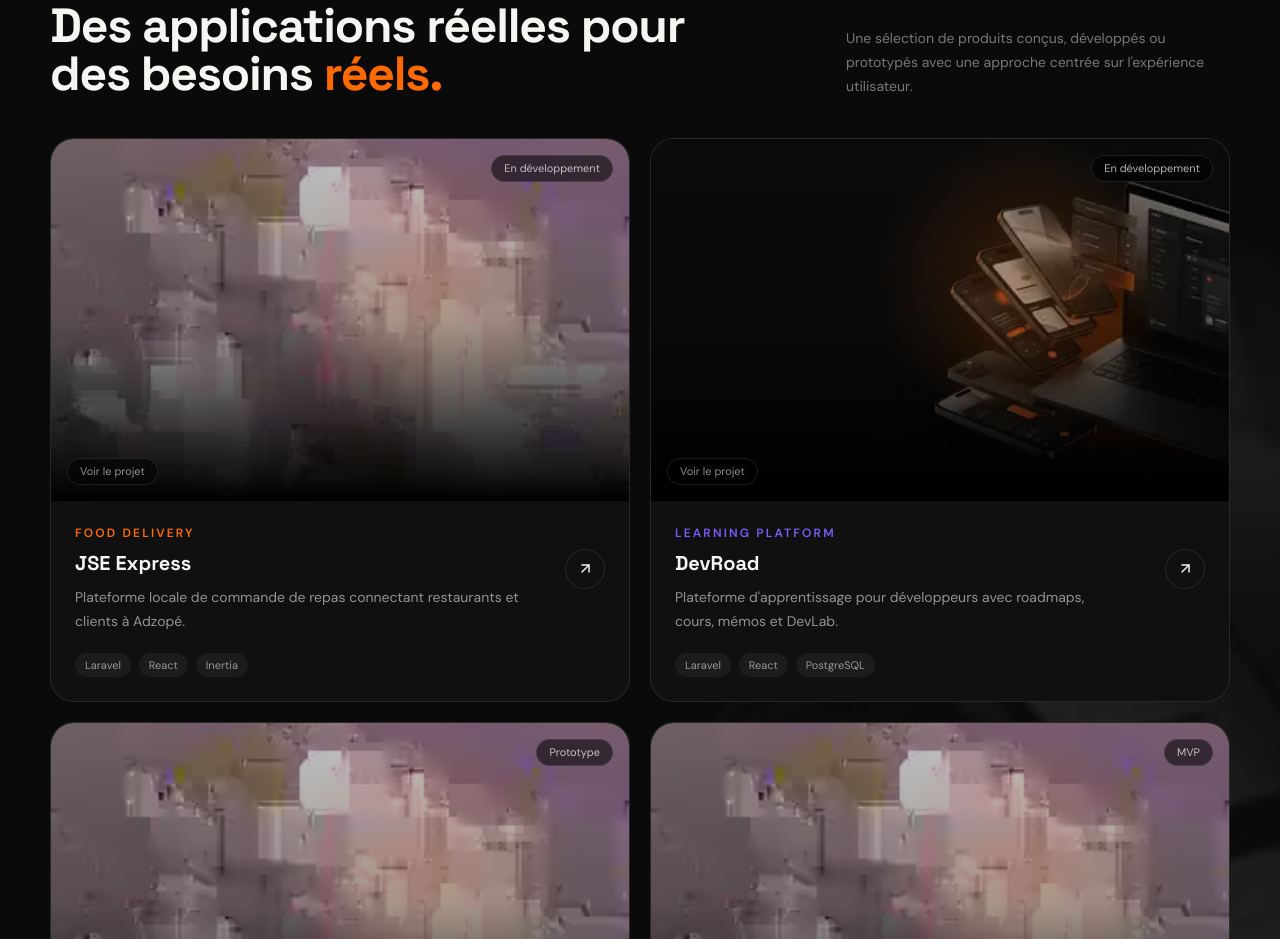
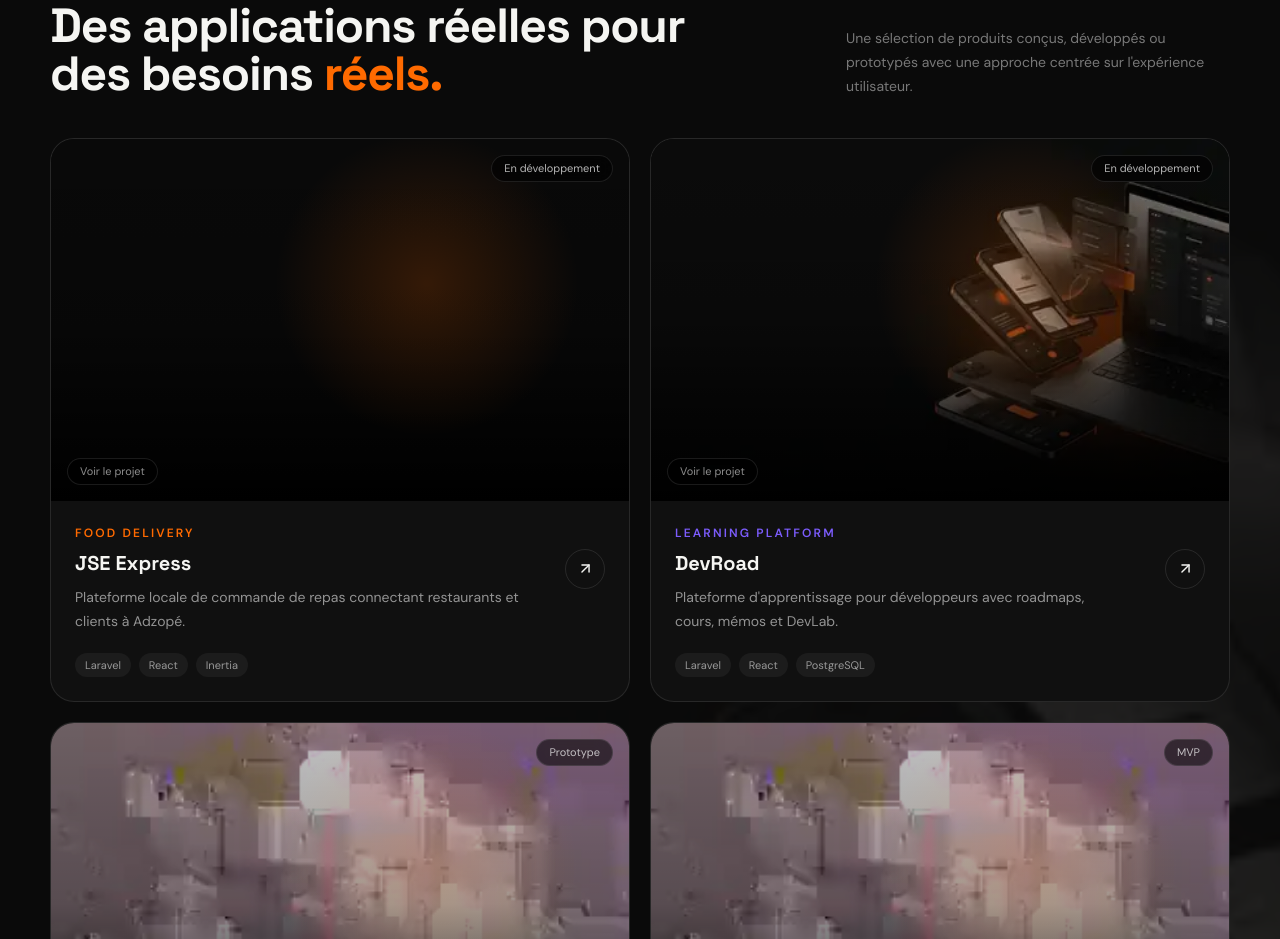
Before and after one commit to handcode0-create/portfolio_2026, a Next.js app: page / in a window 1280 px wide. Shown: the part 1280-2219 px from the top of the page. Built offline with nearby package versions, Linux system fonts and the light colour scheme.

Commit message:
feat: add JSE Express project visual

```diff
--- a/data/projects.ts
+++ b/data/projects.ts
@@ -1,6 +1,6 @@
 export type Project={slug:string;name:string;category:string;description:string;stack:string[];status:string;accent:string;image:string;imagePosition?:string};
 export const projects:Project[]=[
-{slug:"jse-express",name:"JSE Express",category:"Food delivery",description:"Plateforme locale de commande de repas connectant restaurants et clients à Adzopé.",stack:["Laravel","React","Inertia"],status:"En développement",accent:"#FF6A00",image:"/portfolio-bg/devices.webp",imagePosition:"center"},
+{slug:"jse-express",name:"JSE Express",category:"Food delivery",description:"Plateforme locale de commande de repas connectant restaurants et clients à Adzopé.",stack:["Laravel","React","Inertia"],status:"En développement",accent:"#FF6A00",image:"/projects/jse-express.webp",imagePosition:"center"},
 {slug:"devroad",name:"DevRoad",category:"Learning platform",description:"Plateforme d'apprentissage pour développeurs avec roadmaps, cours, mémos et DevLab.",stack:["Laravel","React","PostgreSQL"],status:"En développement",accent:"#7C5CFC",image:"/portfolio-bg/workspace.webp",imagePosition:"center"},
 {slug:"koro-services",name:"Kôrô Services",category:"Marketplace",description:"Marketplace de services locaux mettant en relation clients et professionnels vérifiés.",stack:["React Native","Laravel","PostgreSQL"],status:"Prototype",accent:"#FF8A3D",image:"/portfolio-bg/devices.webp",imagePosition:"center"},
 {slug:"rubigo",name:"Rubigo",category:"Delivery",description:"Solution de livraison pensée pour un lancement mobile-first à Adzopé.",stack:["React","TypeScript","Vite"],status:"MVP",accent:"#3B82F6",image:"/portfolio-bg/devices.webp",imagePosition:"center"},
```
Also changed, not shown: public/projects/jse-express.webp (added).
